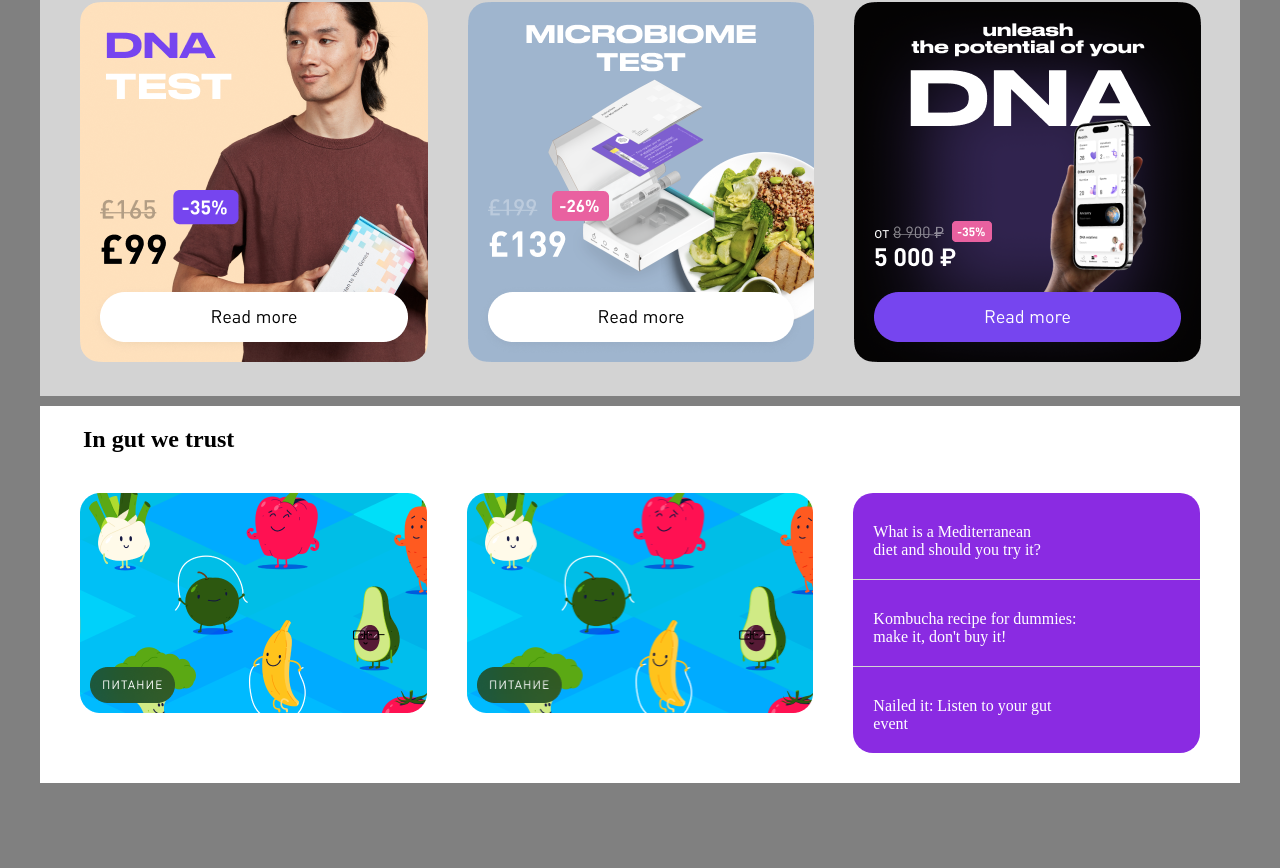
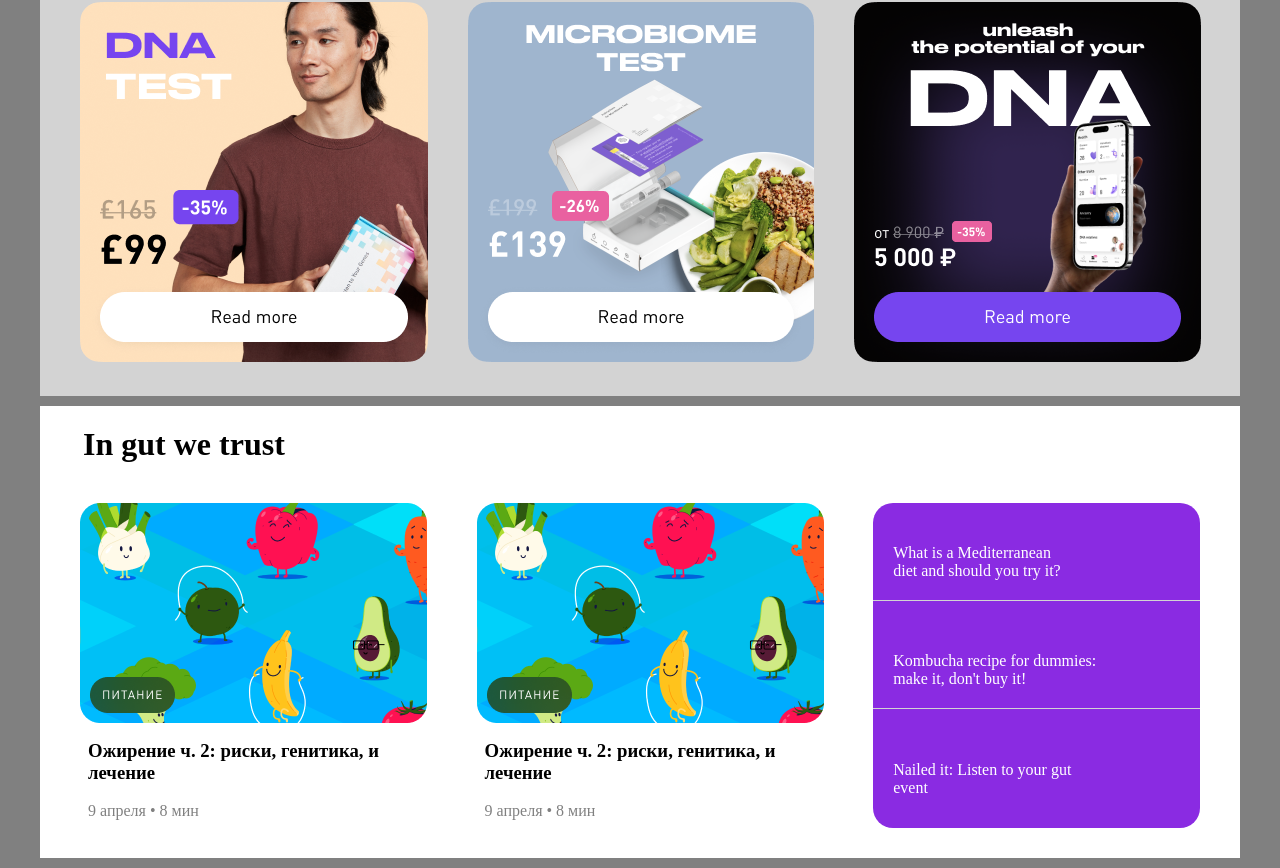
Before and after one commit to itsozod/layout-atlas, a React (Vite) app: page / in a window 1280 px wide. Shown: the part 2262-3130 px from the top of the page. Before the commit the page ends 3055 px from the top, so only its background shows below. Built offline with nearby package versions, Linux system fonts and the light colour scheme.

Commit message:
fully styled gut component

```diff
--- /dev/null
+++ b/src/Components/Gut/Gut-images.jsx
@@ -0,0 +1,16 @@
+export const GutImages = [
+    {
+        id: 0,
+        img: 'microbal1.png',
+        alt: 'Gut-Image',
+        para: 'Ожирение ч. 2: риски, генитика, и лечение',
+        grey: '9 апреля \u2022 8 мин',
+    },
+    {
+        id: 1,
+        img: 'microbal1.png',
+
+        para: 'Ожирение ч. 2: риски, генитика, и лечение',
+        grey: '9 апреля \u2022 8 мин',
+    }
+];
--- a/src/Components/Gut/Gut.jsx
+++ b/src/Components/Gut/Gut.jsx
@@ -1,28 +1,45 @@
 import styles from "./Gut.module.css";
-import PropTypes from 'prop-types';
+import PropTypes from "prop-types";
+import { GutImages } from "./Gut-images";
 
-function GutCardContainer({children}) {
-return <div className={styles.gut_cards_container}>{children}</div>
+function GutCardContainer({ children }) {
+  return <div className={styles.gut_cards_container}>{children}</div>;
 }
 GutCardContainer.propTypes = {
   children: PropTypes.any,
-}
+};
 
 function GutCards() {
   return (
     <GutCardContainer>
-    <div className={styles.gut_card}>
-      <img src="microbal1.png" alt="Gut-Image" className={styles.gut_img_card} />
-    </div>
-    <div className={styles.gut_card}>
-      <img src="microbal1.png" alt="Gut-Image" className={styles.gut_img_card}/>
-    </div>
-    <div className={styles.gut_card}>
-      <p className={styles.violet_card}>What is a Mediterranean <br />diet and should you try it?</p>
-      <p className={styles.violet_card}>Kombucha recipe for dummies: <br />make it, don&apos;t buy it!</p>
-      <p className={styles.violet_card}>Nailed it: Listen to your gut <br />event</p>
-    </div>
-  </GutCardContainer>
+      {GutImages.map((GutImage) => (
+        <div className={styles.gut_card} key={GutImage.id}>
+          <img
+            src={GutImage.img}
+            alt={GutImage.alt}
+            className={styles.gut_img_card}
+          />
+          <div className={styles.gut_card_para_container}>
+            <h3 className={styles.gut_h3}>{GutImage.para}</h3>
+            <p className={styles.gut_grey}>{GutImage.grey}</p>
+          </div>
+        </div>
+      ))}
+      <div className={styles.gut_card}>
+        <p className={styles.violet_card}>
+          What is a Mediterranean <br />
+          diet and should you try it?
+        </p>
+        <p className={styles.violet_card}>
+          Kombucha recipe for dummies: <br />
+          make it, don&apos;t buy it!
+        </p>
+        <p className={styles.violet_card}>
+          Nailed it: Listen to your gut <br />
+          event
+        </p>
+      </div>
+    </GutCardContainer>
   );
 }
 
@@ -30,7 +47,7 @@ export default function Gut() {
   return (
     <div className={styles.gut_container}>
       <div className={styles.gut_para_container}>
-        <h2 className={styles.gut_para}>In gut we trust</h2>
+        <h1 className={styles.gut_para}>In gut we trust</h1>
       </div>
       <GutCards />
     </div>
--- a/src/Components/Gut/Gut.module.css
+++ b/src/Components/Gut/Gut.module.css
@@ -36,3 +36,13 @@
 .violet_card:nth-child(3) {
   border-bottom: none;
 }
+.gut_card_para_container {
+  padding: 8px 8px;
+}
+.gut_h3 {
+  margin-top: 5px;
+  margin-bottom: 18px;
+}
+.gut_grey {
+  color: grey;
+}
--- a/src/Components/Health-card/Health-card.jsx
+++ b/src/Components/Health-card/Health-card.jsx
@@ -10,7 +10,7 @@ function HealthImageCards() {
             <div className={styles.health_cards_container}>
                 {HealthImages.map((HealthImage) =>
                 <div className={styles.health_card} key={HealthImage.id}>
-                    <img src={HealthImage.img} alt="health-image" className={styles.health_img_card}/>
+                    <img src={HealthImage.img} alt={HealthImage.alt} className={styles.health_img_card}/>
                 </div>
                 )}
             </div>
--- a/src/Components/Health-card/Health-images.jsx
+++ b/src/Components/Health-card/Health-images.jsx
@@ -2,13 +2,16 @@ export const HealthImages = [
     {
         id: 0,
         img: 'dna-test.png',
+        alt: 'Health-Image',
     },
     {
         id: 1,
         img: 'micro-test.png',
+        alt: 'Health-Image',
     },
     {
         id: 2,
         img: 'unleash-dna.png',
+        alt: 'Health-Image',
     }
 ];
```
